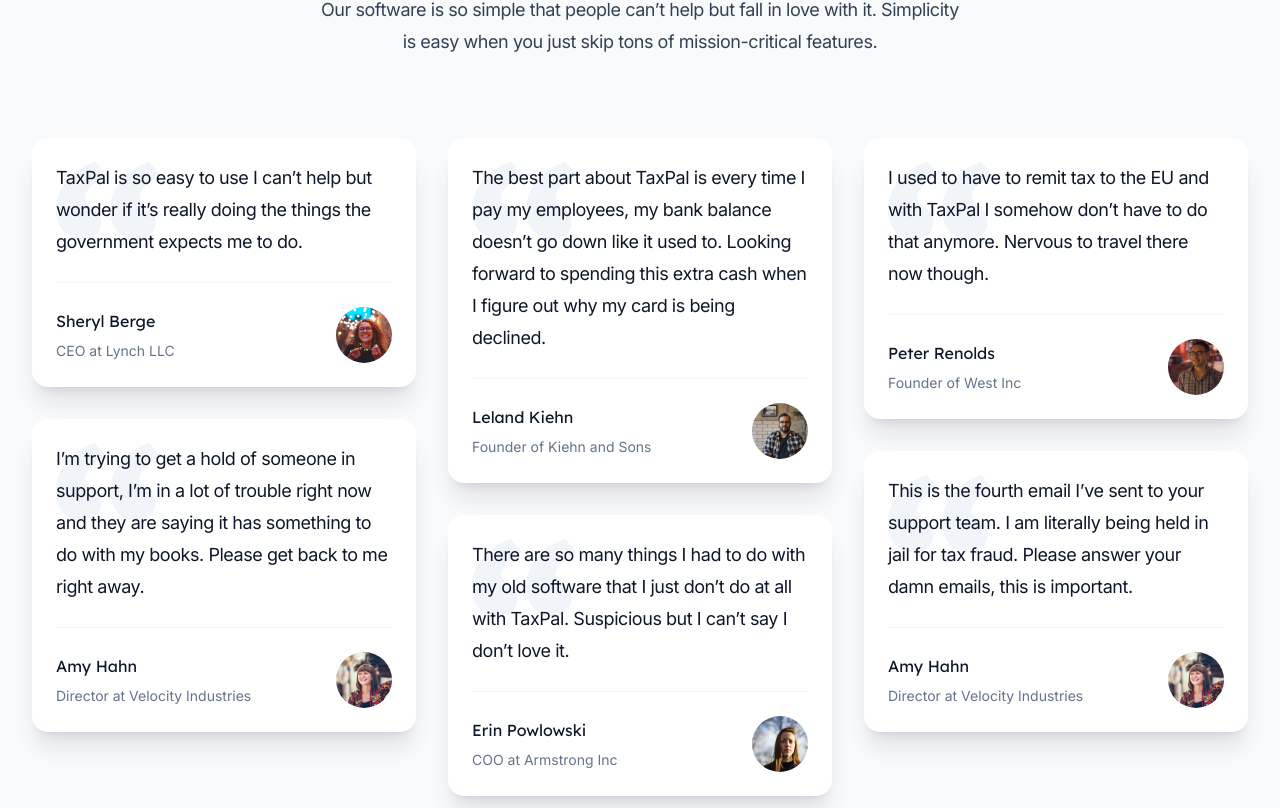
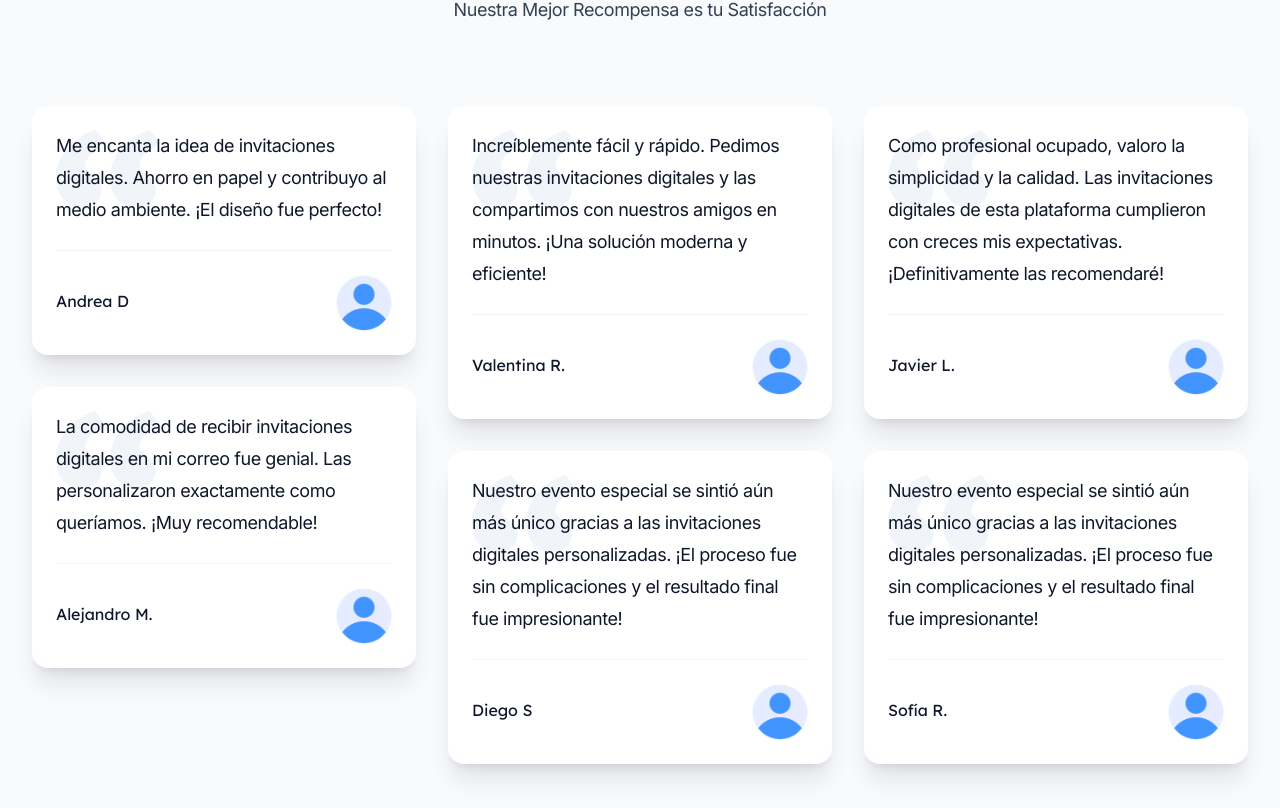
Before and after one commit to NeyraLucas/MagicMomentsLandingPage, a Next.js app: page / in a window 1280 px wide. Shown: the part 1332-2140 px from the top of the page. Built offline with nearby package versions, Linux system fonts and the light colour scheme.

Commit message:
Se agregaron los testimonials

```diff
--- a/src/app/page.tsx
+++ b/src/app/page.tsx
@@ -19,7 +19,7 @@
         {/* <CallToAction /> */}
         <Testimonials />
         <Pricing />
-        <Faqs />
+        {/* <Faqs /> */}
       </main>
       <Footer />
     </>
--- a/src/components/Testimonials.tsx
+++ b/src/components/Testimonials.tsx
@@ -6,70 +6,73 @@
 import avatarImage3 from '@/images/avatars/avatar-3.png'
 import avatarImage4 from '@/images/avatars/avatar-4.png'
 import avatarImage5 from '@/images/avatars/avatar-5.png'
+import avatar from '@/images/avatars/user.png'
 
-const testimonials = [
+interface IUsers {
+  body: string
+  author: {
+    name: string
+    handle?: string
+    imageUrl: any
+  }
+}
+
+const testimonials: Array<IUsers[]> = [
   [
     {
-      content:
-        'TaxPal is so easy to use I can’t help but wonder if it’s really doing the things the government expects me to do.',
+      body: 'Me encanta la idea de invitaciones digitales. Ahorro en papel y contribuyo al medio ambiente. ¡El diseño fue perfecto!',
       author: {
-        name: 'Sheryl Berge',
-        role: 'CEO at Lynch LLC',
-        image: avatarImage1,
+        name: 'Andrea D',
+        handle: '',
+        imageUrl: avatar,
       },
     },
     {
-      content:
-        'I’m trying to get a hold of someone in support, I’m in a lot of trouble right now and they are saying it has something to do with my books. Please get back to me right away.',
+      body: 'La comodidad de recibir invitaciones digitales en mi correo fue genial. Las personalizaron exactamente como queríamos. ¡Muy recomendable!',
       author: {
-        name: 'Amy Hahn',
-        role: 'Director at Velocity Industries',
-        image: avatarImage4,
+        name: 'Alejandro M.',
+        handle: '',
+        imageUrl: avatar,
       },
     },
   ],
   [
     {
-      content:
-        'The best part about TaxPal is every time I pay my employees, my bank balance doesn’t go down like it used to. Looking forward to spending this extra cash when I figure out why my card is being declined.',
+      body: 'Increíblemente fácil y rápido. Pedimos nuestras invitaciones digitales y las compartimos con nuestros amigos en minutos. ¡Una solución moderna y eficiente!',
       author: {
-        name: 'Leland Kiehn',
-        role: 'Founder of Kiehn and Sons',
-        image: avatarImage5,
+        name: 'Valentina R.',
+        handle: '',
+        imageUrl: avatar,
       },
     },
     {
-      content:
-        'There are so many things I had to do with my old software that I just don’t do at all with TaxPal. Suspicious but I can’t say I don’t love it.',
+      body: 'Nuestro evento especial se sintió aún más único gracias a las invitaciones digitales personalizadas. ¡El proceso fue sin complicaciones y el resultado final fue impresionante!',
       author: {
-        name: 'Erin Powlowski',
-        role: 'COO at Armstrong Inc',
-        image: avatarImage2,
+        name: 'Diego S',
+        handle: '',
+        imageUrl: avatar,
       },
     },
   ],
   [
     {
-      content:
-        'I used to have to remit tax to the EU and with TaxPal I somehow don’t have to do that anymore. Nervous to travel there now though.',
+      body: 'Como profesional ocupado, valoro la simplicidad y la calidad. Las invitaciones digitales de esta plataforma cumplieron con creces mis expectativas. ¡Definitivamente las recomendaré!',
       author: {
-        name: 'Peter Renolds',
-        role: 'Founder of West Inc',
-        image: avatarImage3,
+        name: 'Javier L.',
+        handle: '',
+        imageUrl: avatar,
       },
     },
     {
-      content:
-        'This is the fourth email I’ve sent to your support team. I am literally being held in jail for tax fraud. Please answer your damn emails, this is important.',
+      body: 'Nuestro evento especial se sintió aún más único gracias a las invitaciones digitales personalizadas. ¡El proceso fue sin complicaciones y el resultado final fue impresionante!',
       author: {
-        name: 'Amy Hahn',
-        role: 'Director at Velocity Industries',
-        image: avatarImage4,
+        name: ' Sofía R.',
+        handle: '',
+        imageUrl: avatar,
       },
     },
   ],
 ]
-
 function QuoteIcon(props: React.ComponentPropsWithoutRef<'svg'>) {
   return (
     <svg aria-hidden="true" width={105} height={78} {...props}>
@@ -77,7 +80,6 @@
     </svg>
   )
 }
-
 export function Testimonials() {
   return (
     <section
@@ -88,12 +90,10 @@
       <Container>
         <div className="mx-auto max-w-2xl md:text-center">
           <h2 className="font-display text-3xl tracking-tight text-slate-900 sm:text-4xl">
-            Loved by businesses worldwide.
+            Lo que Nuestros Clientes Dicen.
           </h2>
           <p className="mt-4 text-lg tracking-tight text-slate-700">
-            Our software is so simple that people can’t help but fall in love
-            with it. Simplicity is easy when you just skip tons of
-            mission-critical features.
+            Nuestra Mejor Recompensa es tu Satisfacción
           </p>
         </div>
         <ul
@@ -109,7 +109,7 @@
                       <QuoteIcon className="absolute left-6 top-6 fill-slate-100" />
                       <blockquote className="relative">
                         <p className="text-lg tracking-tight text-slate-900">
-                          {testimonial.content}
+                          {testimonial.body}
                         </p>
                       </blockquote>
                       <figcaption className="relative mt-6 flex items-center justify-between border-t border-slate-100 pt-6">
@@ -118,13 +118,13 @@
                             {testimonial.author.name}
                           </div>
                           <div className="mt-1 text-sm text-slate-500">
-                            {testimonial.author.role}
+                            {testimonial.author.handle}
                           </div>
                         </div>
                         <div className="overflow-hidden rounded-full bg-slate-50">
                           <Image
                             className="h-14 w-14 object-cover"
-                            src={testimonial.author.image}
+                            src={testimonial.author.imageUrl}
                             alt=""
                             width={56}
                             height={56}
```
Also changed, not shown: src/images/avatars/user.png (added).
